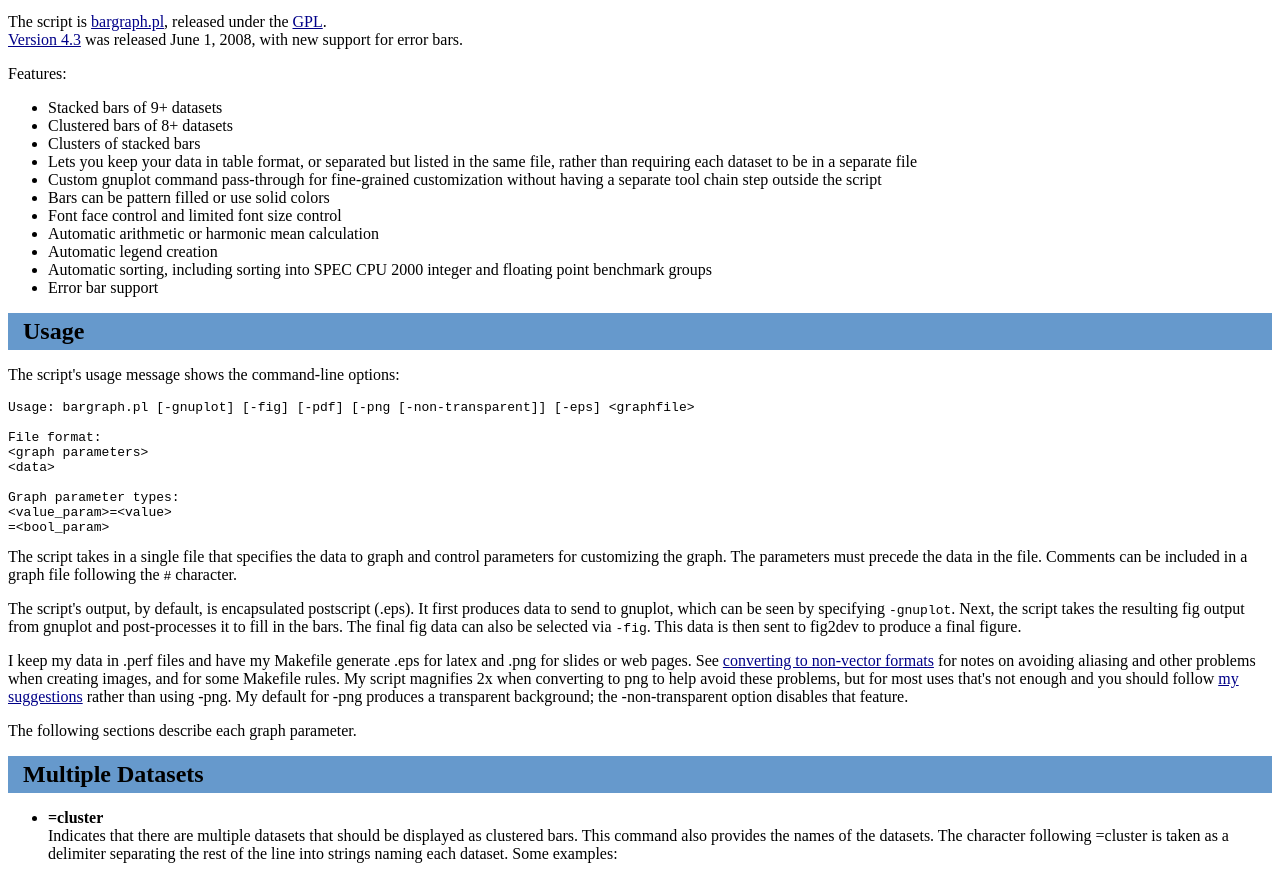
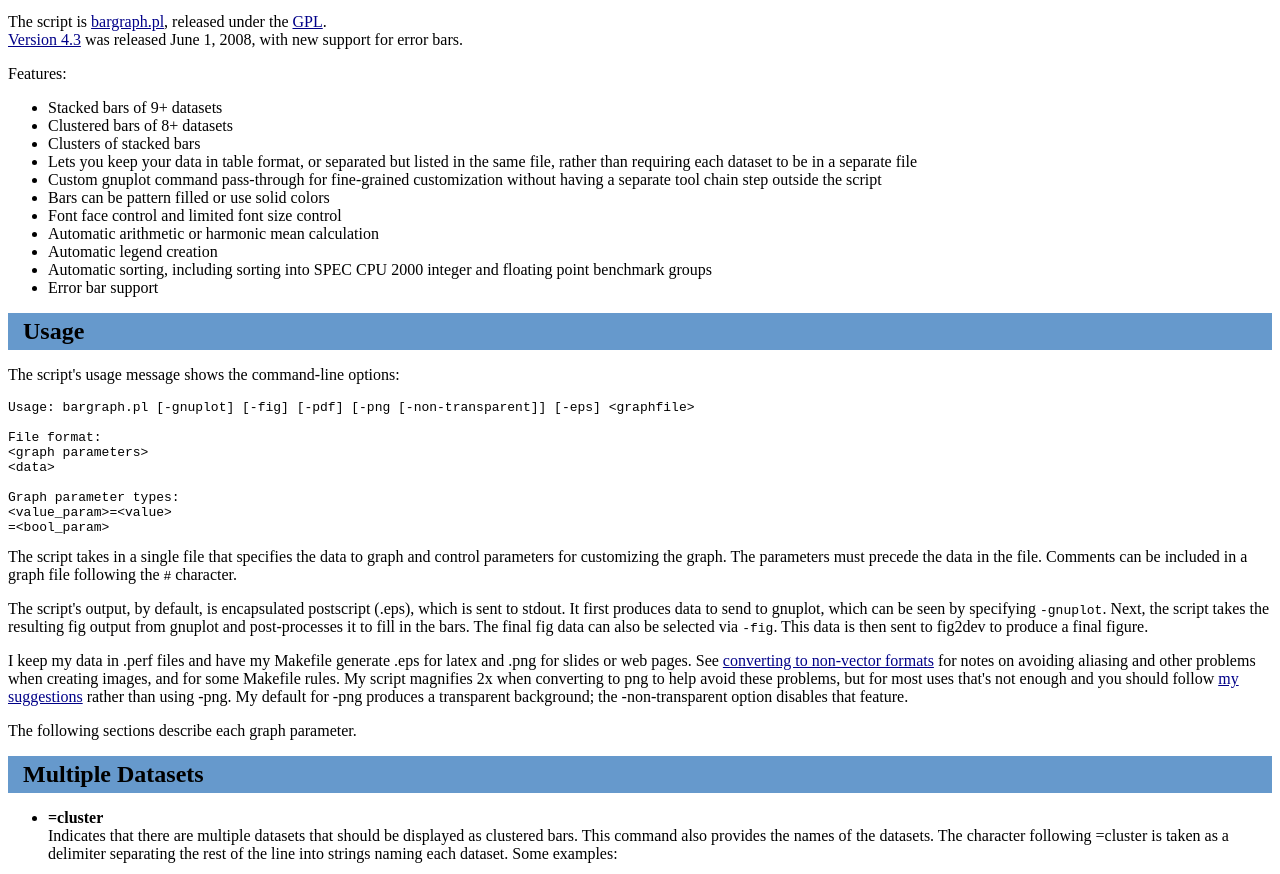
Before and after one commit to derekbruening/bargraph, a plain HTML site: page index.html in a window 1280 px wide. Shown: the part 226-1100 px from the top of the page. Drawn offline with Linux system fonts and the light colour scheme.

Commit message:
synch: Mon Jan 26 2009
SVN-Revision: 25

```diff
--- a/index.html
+++ b/index.html
@@ -97,8 +97,9 @@
 <tt>#</tt> character.</p>
 
 <p>
-The script's output, by default, is encapsulated postscript (.eps).  It
-first produces data to send to gnuplot, which can be seen by specifying
+The script's output, by default, is encapsulated postscript (.eps), which
+is sent to stdout.  It first produces data to send to gnuplot, which can be
+seen by specifying
 <tt>-gnuplot</tt>.  Next, the script takes the resulting fig output from
 gnuplot and post-processes it to fill in the bars.  The final fig data can
 also be selected via <tt>-fig</tt>.  This data is then sent to fig2dev to
```
